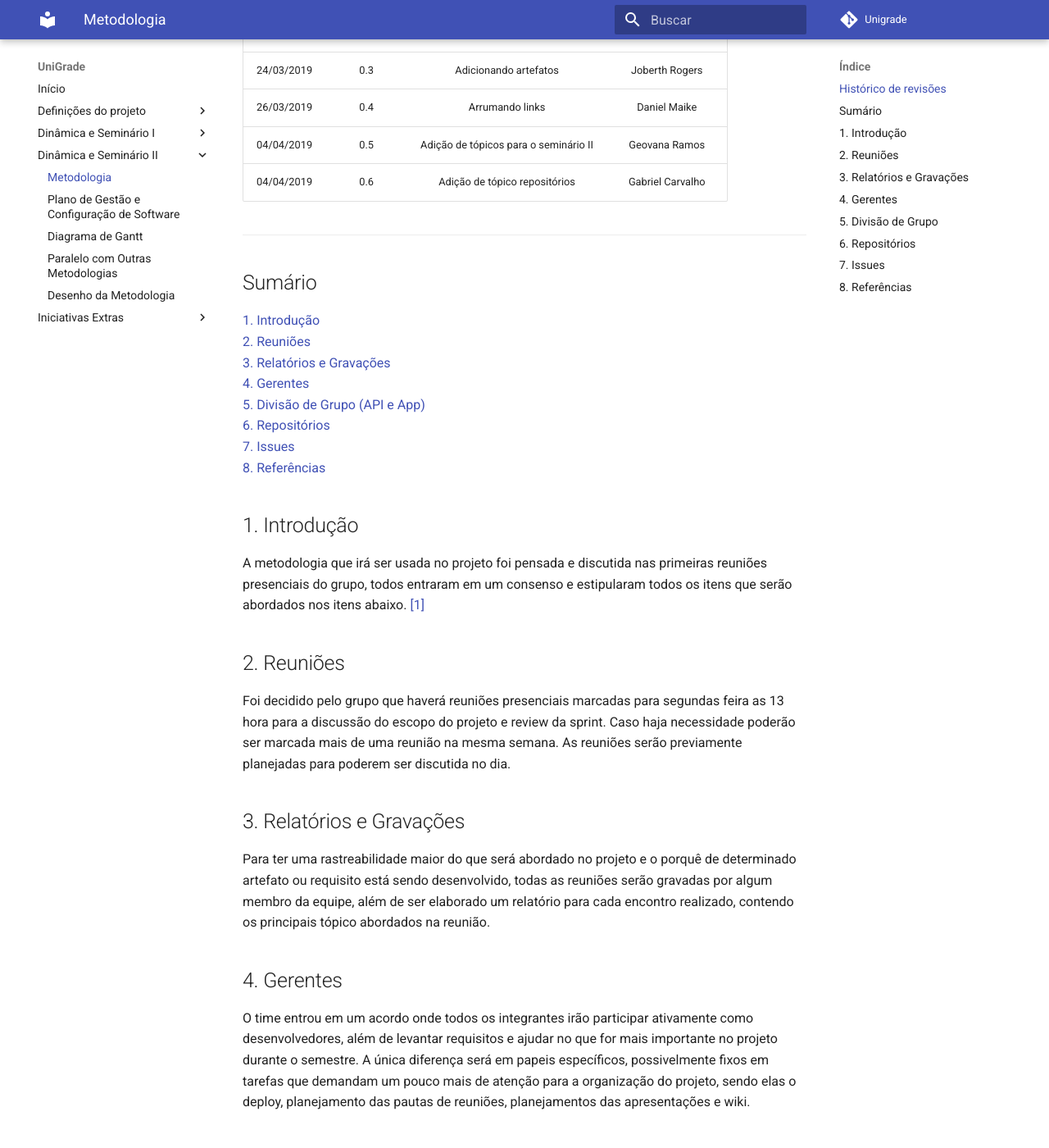
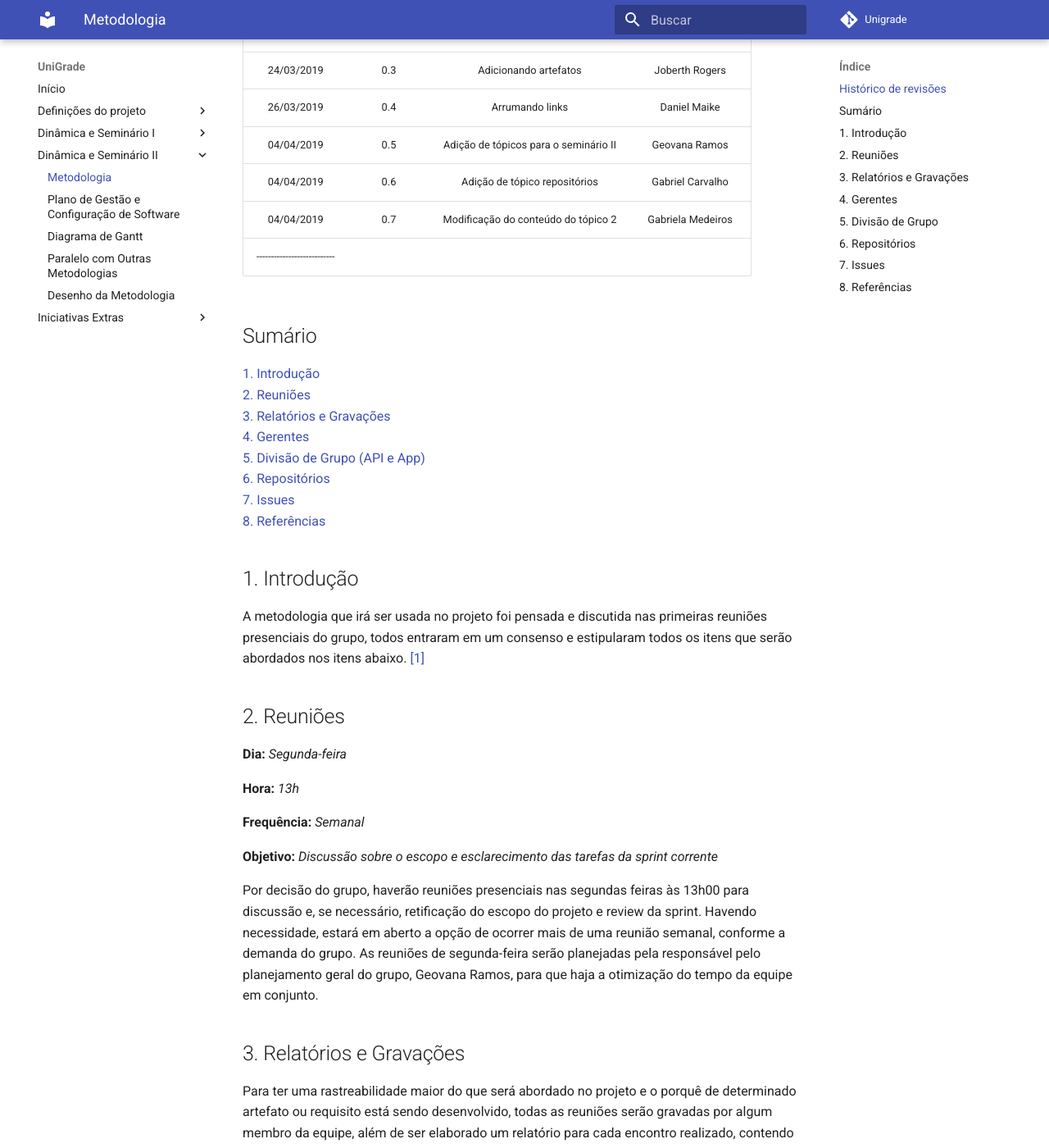
Before and after one commit to ads-unigrade-2019-1/Wiki, an MkDocs documentation site: the page built from docs/dinamica02/metodologia.md, in a window 1280 px wide and 1400 px high, scrolled down 304 px. Shown: the whole window at 82% size. Built offline with MkDocs 1.6.1 and Material for MkDocs 9.7.7, drawn with Linux system fonts in a browser that asks for light colours.

Commit message:
Editing meeting topic

```diff
--- a/docs/dinamica02/metodologia.md
+++ b/docs/dinamica02/metodologia.md
@@ -9,7 +9,7 @@
 |26/03/2019|   0.4    |  Arrumando links      |   Daniel Maike |
 |04/04/2019|   0.5    |  Adição de tópicos para o seminário II   | Geovana Ramos |
 |04/04/2019|   0.6    |  Adição de tópico repositórios  | Gabriel Carvalho |
-
+|04/04/2019|   0.7    |  Modificação do conteúdo do tópico 2  | Gabriela Medeiros |
 ---------------------------
 
 ## Sumário
@@ -28,7 +28,17 @@ A metodologia que irá ser usada no projeto foi pensada e discutida nas primeira
 
 ## 2. Reuniões
 
-Foi decidido pelo grupo que haverá reuniões presenciais marcadas para segundas feira as 13 hora para a discussão do escopo do projeto e review da sprint. Caso haja necessidade poderão ser marcada mais de uma reunião na mesma semana. As reuniões serão previamente planejadas para poderem ser discutida no dia.
+**Dia:** _Segunda-feira_
+
+**Hora:** _13h_
+
+**Frequência:** _Semanal_
+
+**Objetivo:** _Discussão sobre o escopo e esclarecimento das tarefas da sprint corrente_
+
+Por decisão do grupo, haverão reuniões presenciais nas segundas feiras às 13h00 para discussão e, se necessário, retificação do escopo do projeto e review da sprint.
+Havendo necessidade, estará em aberto a opção de ocorrer mais de uma reunião semanal, conforme a demanda do grupo.
+As reuniões de segunda-feira serão planejadas pela responsável pelo planejamento geral do grupo, Geovana Ramos, para que haja a otimização do tempo da equipe em conjunto.
 
 ## 3. Relatórios e Gravações
 
```
